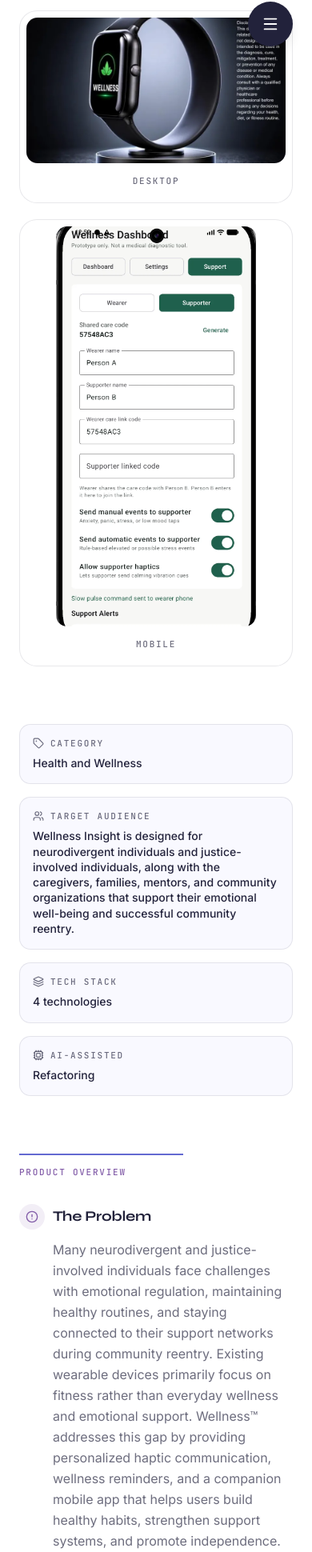
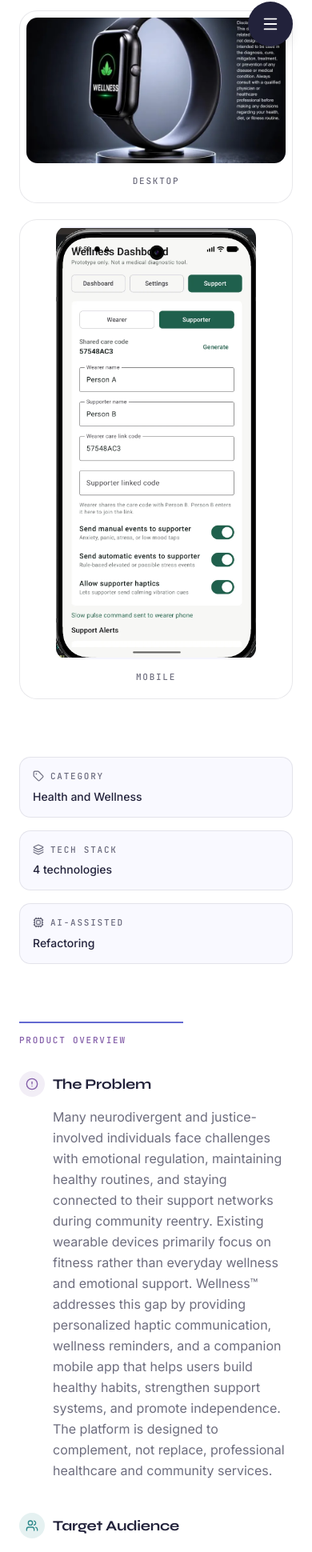
Before and after one commit to ShawnC-LaunchCode/NC-DemoDay-BuilderShowcaseWebsite, a Next.js app in the folder demo-day-app/: page /builders/darla-brown in a window 390 px wide. Shown: the part 762-2702 px from the top of the page at 80% size. Built offline with nearby package versions, Linux system fonts and the light colour scheme; no server answers.

Commit message:
fix: mobile screenshot ratio — use object-contain and remove max-h constraint

```diff
--- a/demo-day-app/src/components/ProjectOverview.tsx
+++ b/demo-day-app/src/components/ProjectOverview.tsx
@@ -1,5 +1,5 @@
 import type { Presenter } from "@/types/presenter";
-import { AlertCircle, Lightbulb, Rocket, CheckCircle2 } from "lucide-react";
+import { AlertCircle, Lightbulb, Rocket, CheckCircle2, Users } from "lucide-react";
 
 interface ProjectOverviewProps {
   presenter: Presenter;
@@ -23,6 +23,19 @@ export default function ProjectOverview({ presenter }: ProjectOverviewProps) {
           </div>
           <p className="text-ink-muted leading-relaxed pl-[42px]">
             {project.problem}
+          </p>
+        </div>
+
+        {/* Target Audience */}
+        <div>
+          <div className="flex items-center gap-2.5 mb-3">
+            <div className="w-8 h-8 rounded-full bg-teal-soft flex items-center justify-center">
+              <Users size={16} className="text-teal" />
+            </div>
+            <h3 className="text-heading text-lg">Target Audience</h3>
+          </div>
+          <p className="text-ink-muted leading-relaxed pl-[42px]">
+            {project.targetAudience}
           </p>
         </div>
 
--- a/demo-day-app/src/components/QuickFacts.tsx
+++ b/demo-day-app/src/components/QuickFacts.tsx
@@ -1,5 +1,5 @@
 import type { Presenter } from "@/types/presenter";
-import { Tag, Users, Layers, Cpu } from "lucide-react";
+import { Tag, Layers, Cpu } from "lucide-react";
 
 interface QuickFactsProps {
   presenter: Presenter;
@@ -14,12 +14,6 @@ export default function QuickFacts({ presenter }: QuickFactsProps) {
       label: "Category",
       value: project.category,
       pillClass: "pill--indigo",
-    },
-    {
-      icon: Users,
-      label: "Target Audience",
-      value: project.targetAudience,
-      pillClass: "pill--teal",
     },
     {
       icon: Layers,
@@ -39,7 +33,7 @@ export default function QuickFacts({ presenter }: QuickFactsProps) {
 
   return (
     <section className="px-6 sm:px-10 lg:px-14 py-8" aria-label="Quick facts">
-      <div className="grid grid-cols-1 sm:grid-cols-2 lg:grid-cols-4 gap-4">
+      <div className="grid grid-cols-1 sm:grid-cols-2 lg:grid-cols-3 gap-4">
         {facts.map((fact) => (
           <div
             key={fact.label}
--- a/demo-day-app/src/components/ScreenshotGallery.tsx
+++ b/demo-day-app/src/components/ScreenshotGallery.tsx
@@ -36,13 +36,13 @@ export default function ScreenshotGallery({ presenter }: ScreenshotGalleryProps)
 
         {/* Mobile screenshot */}
         <div className="card p-2 overflow-hidden">
-          <div className="relative aspect-[9/19.5] max-h-[500px] rounded-[calc(var(--radius-lg)-8px)] overflow-hidden bg-cream mx-auto w-full max-w-[250px] md:max-w-none flex items-center justify-center">
+          <div className="relative aspect-[9/19.5] rounded-[calc(var(--radius-lg)-8px)] overflow-hidden bg-cream mx-auto w-full max-w-[250px] md:max-w-none flex items-center justify-center">
             {screenshots.mobile ? (
               <Image
                 src={screenshots.mobile}
                 alt={`${name} mobile view`}
                 fill
-                className="object-cover"
+                className="object-contain"
                 sizes="(max-width: 768px) 50vw, 25vw"
               />
             ) : (
```
